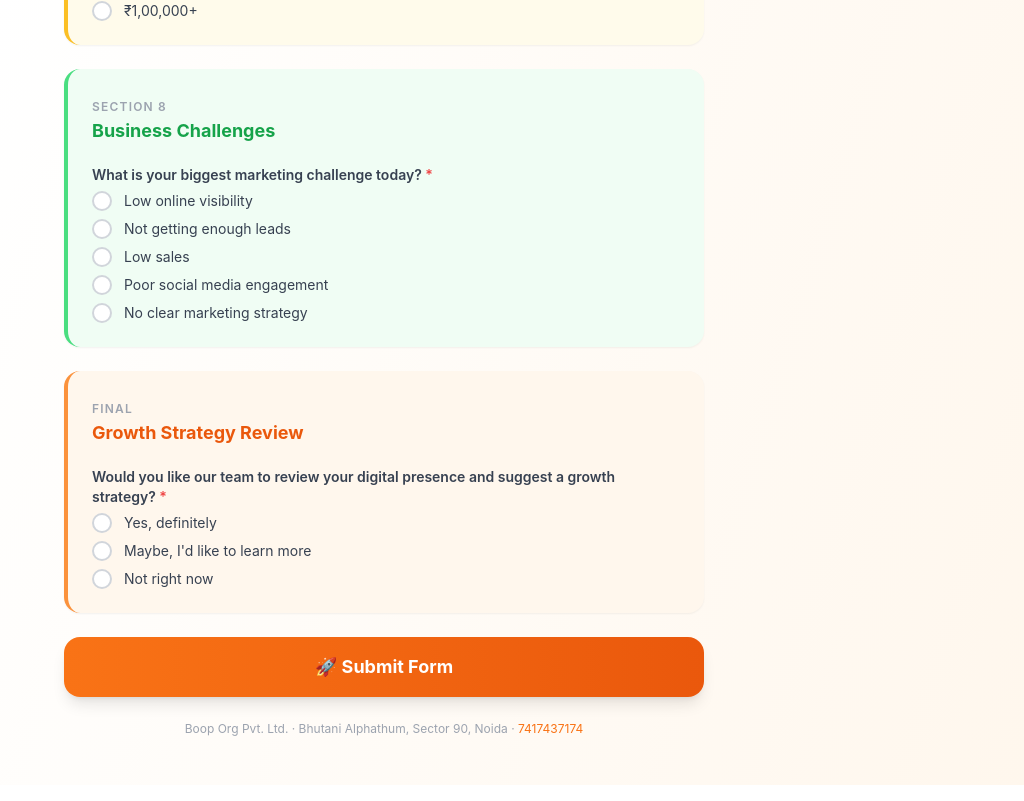
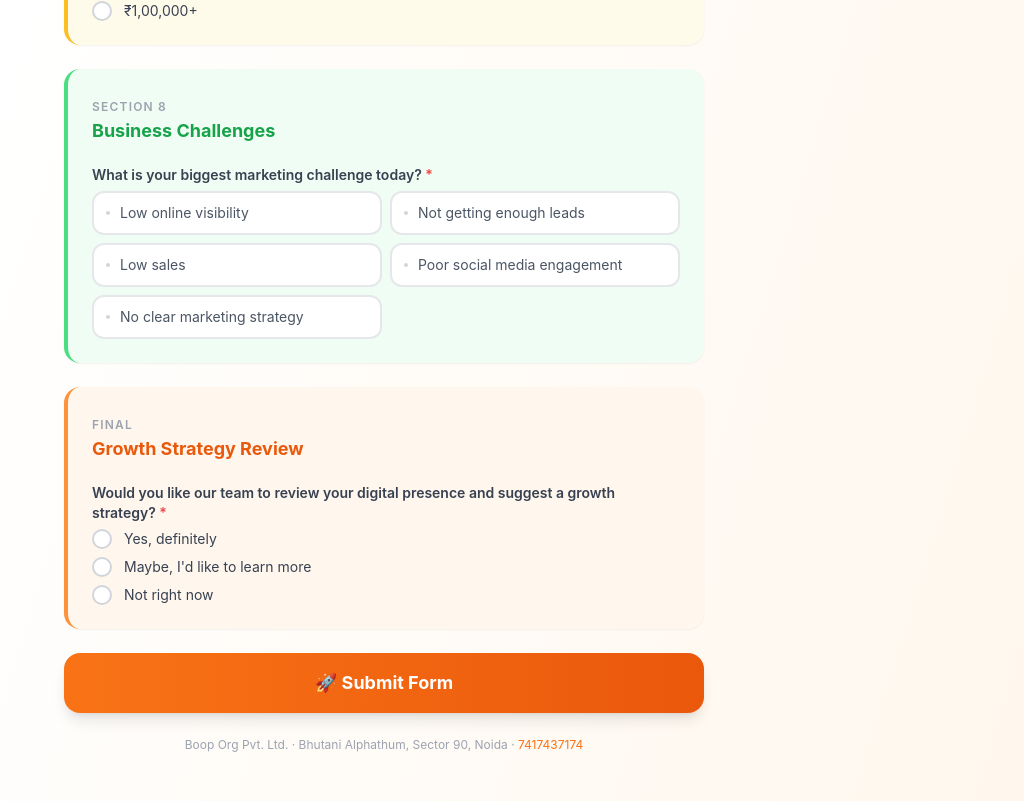
Before and after one commit to neithalrajpurohit/boop_form, a Next.js app: page / in a window 1280 px wide. Shown: the part 3367-4168 px from the top of the page, without its empty margins (256-1280 px from the left). Built offline with nearby package versions, Linux system fonts and the light colour scheme.

Commit message:
feat: allow multiple selections for business goals and challenges

```diff
--- a/app/page.tsx
+++ b/app/page.tsx
@@ -67,7 +67,7 @@ type FormData = {
   marketingManager: string;
   interestedServices: string[];
   monthlyBudget: string;
-  biggestChallenge: string;
+  biggestChallenge: string[];
   wantsReview: string;
 };
 
@@ -94,7 +94,7 @@ const initialForm: FormData = {
   marketingManager: "",
   interestedServices: [],
   monthlyBudget: "",
-  biggestChallenge: "",
+  biggestChallenge: [],
   wantsReview: "",
 };
 
@@ -273,12 +273,9 @@ export default function Home() {
             <CheckboxGrid
               options={BUSINESS_GOALS}
               values={form.businessGoals}
-              onChange={(v) => {
-                if (form.businessGoals.includes(v))
-                  set("businessGoals", toggleArray(form.businessGoals, v));
-                else if (form.businessGoals.length < 2)
-                  set("businessGoals", toggleArray(form.businessGoals, v));
-              }}
+              onChange={(v) =>
+                set("businessGoals", toggleArray(form.businessGoals, v))
+              }
             />
           </Field>
         </Section>
@@ -450,7 +447,7 @@ export default function Home() {
             label="What is your biggest marketing challenge today?"
             required
           >
-            <RadioGroup
+            <CheckboxGrid
               options={[
                 "Low online visibility",
                 "Not getting enough leads",
@@ -458,8 +455,10 @@ export default function Home() {
                 "Poor social media engagement",
                 "No clear marketing strategy",
               ]}
-              value={form.biggestChallenge}
-              onChange={(v) => set("biggestChallenge", v)}
+              values={form.biggestChallenge}
+              onChange={(v) =>
+                set("biggestChallenge", toggleArray(form.biggestChallenge, v))
+              }
             />
           </Field>
         </Section>
```
